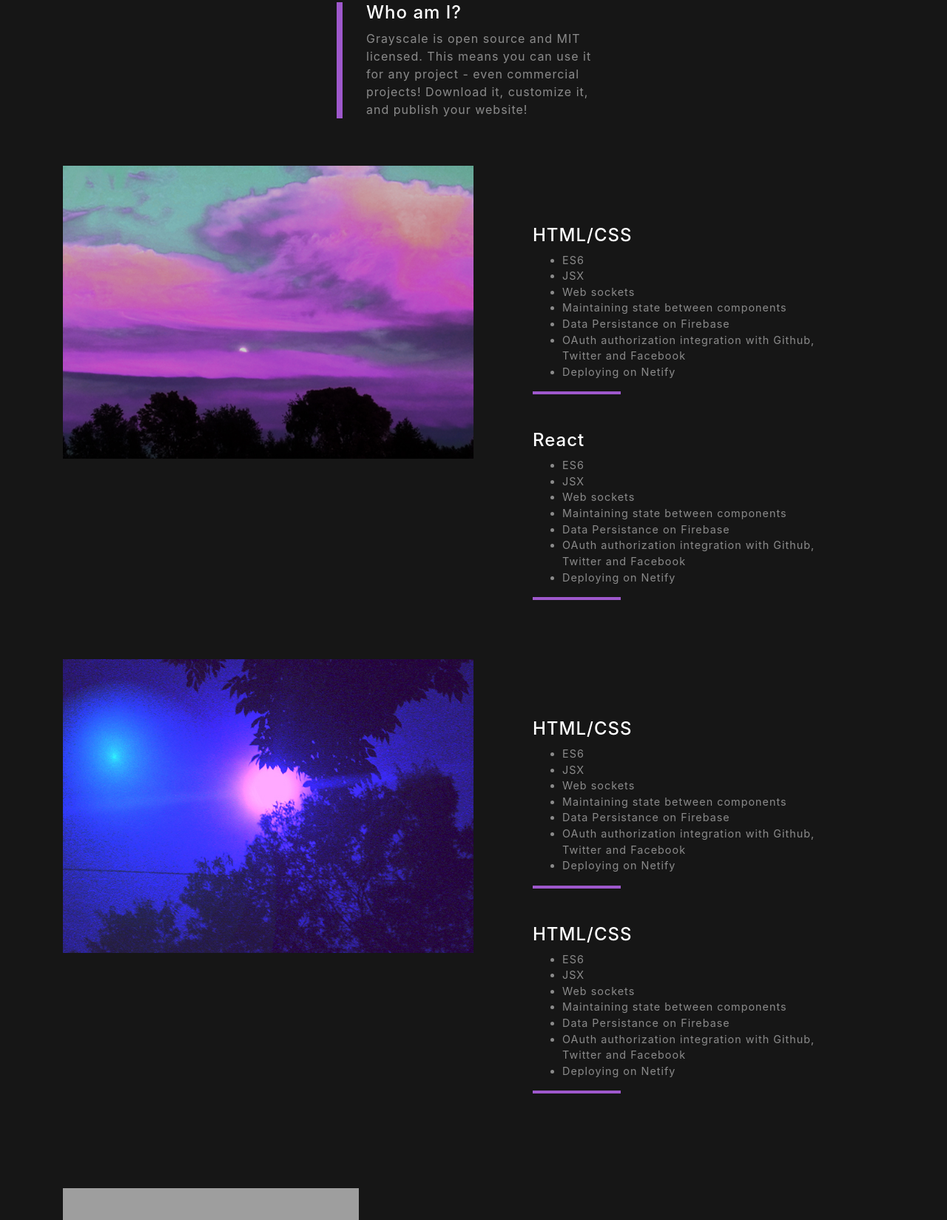
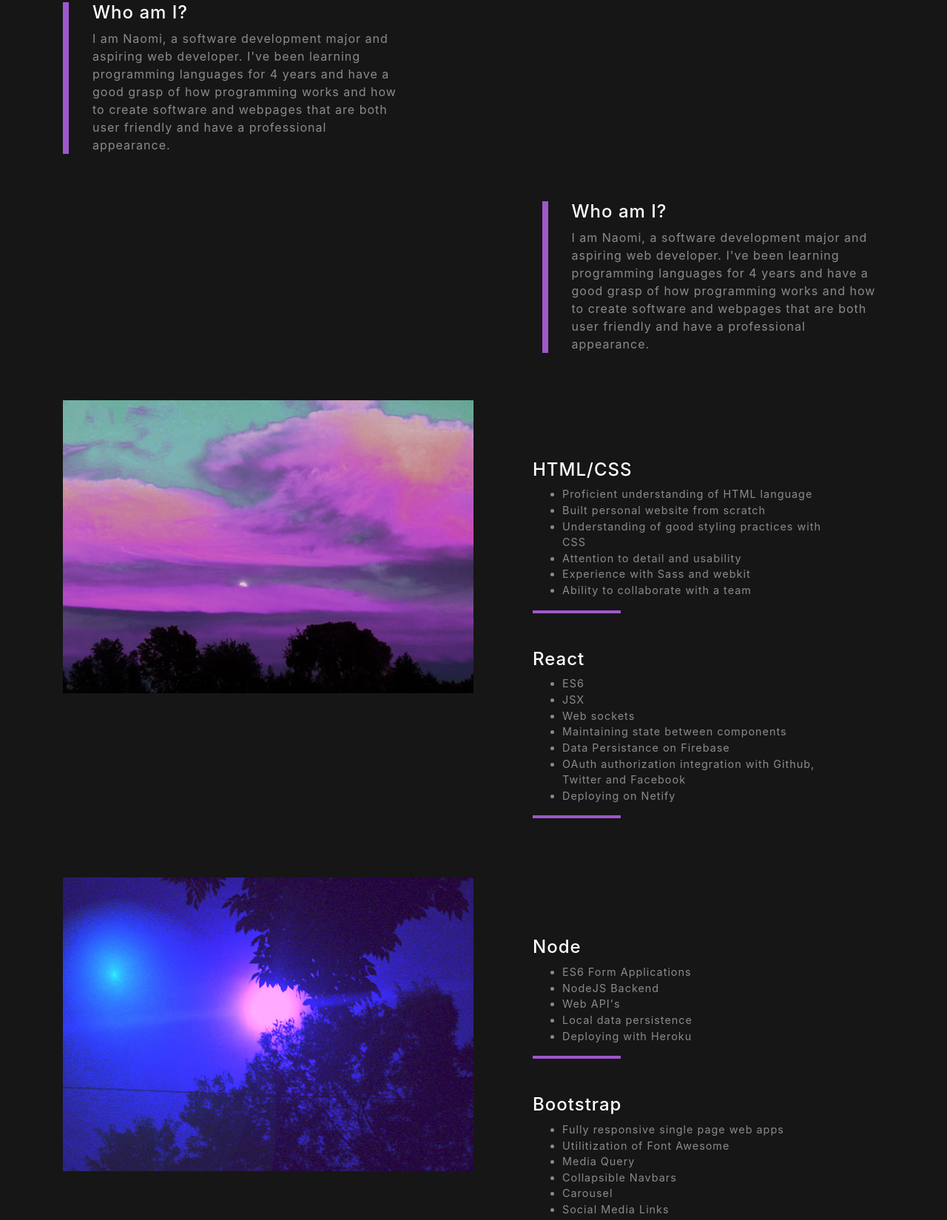
Before and after one commit to NaomiKeller/shop-demo, a website with bundled scripts: page index.html in a window 1280 px wide. Shown: the part 957-2606 px from the top of the page at 74% size. Built offline with nearby package versions, Linux system fonts and the light colour scheme; grey boxes are pictures that could not be loaded.

Commit message:
Changed page title

```diff
--- a/css/grayscale.scss
+++ b/css/grayscale.scss
@@ -123,7 +123,7 @@
   font-size: 2.5rem;
   line-height: 2.5rem;
   letter-spacing: 0.8rem;
-  background: linear-gradient(177deg, #48008b, #8b4db4, #FFF);
+  background: linear-gradient(177deg, #0c002010, #8b4db4, #FFF);
   background-size: 400% 400%;
 
   -webkit-animation: AnimationName 15s ease infinite;
--- a/index.html
+++ b/index.html
@@ -87,16 +87,31 @@
     <!-- Projects Section -->
     <section id="projects" class="projects-section bg-black">
       <div class="container">
-        <!-- Featured Project Row -->
-        <div class="row align-items-center no-gutters mb-5 mb-lg-7
-        row d-flex justify-content-center">
-          <div class="col-xl-4 col-lg-5">
+        <!-- About me -->
+        <div class="row align-self-start no-gutters mb-5 mb-lg-7
+        row d-flex justify-content-start">
+          <div class="col-xl-5 col-lg-6">
               <div class="featured-text text-center text-lg-left text-white">
                 <h4>Who am I?</h4>
                 <p class="text-white-50 mb-10">
-                  Grayscale is open source and MIT licensed. This means you can
-                  use it for any project - even commercial projects! Download it,
-                  customize it, and publish your website!
+                  I am Naomi, a software development major and aspiring web developer.
+                  I've been learning programming languages for 4 years and have a good grasp of
+                  how programming works and how to create software and webpages that are both
+                  user friendly and have a professional appearance.
+                </p>
+              </div>
+          </div>
+        </div>
+        <div class="row align-self-end no-gutters mb-5 mb-lg-7
+        row d-flex justify-content-end ">
+          <div class="col-xl-5 col-lg-6">
+              <div class="featured-text text-center text-lg-left text-white">
+                <h4>Who am I?</h4>
+                <p class="text-white-50 mb-10">
+                  I am Naomi, a software development major and aspiring web developer.
+                  I've been learning programming languages for 4 years and have a good grasp of
+                  how programming works and how to create software and webpages that are both
+                  user friendly and have a professional appearance.
                 </p>
               </div>
           </div>
@@ -116,13 +131,12 @@
                   <h4 class="text-white">HTML/CSS</h4>
                   <p class="mb-0">
                     <ul class="text-white-50">
-                      <li>ES6</li>
-                      <li>JSX</li>
-                      <li>Web sockets</li>
-                      <li>Maintaining state between components</li>
-                      <li>Data Persistance on Firebase</li>
-                      <li>OAuth authorization integration with Github, Twitter and Facebook</li>
-                      <li>Deploying on Netify</li>
+                      <li>Proficient understanding of HTML language</li>
+                      <li>Built personal website from scratch</li>
+                      <li>Understanding of good styling practices with CSS</li>
+                      <li>Attention to detail and usability</li>
+                      <li>Experience with Sass and webkit</li>
+                      <li>Ability to collaborate with a team</li>
                     </ul>
                   </p>
                   <hr class="d-none d-lg-block mb-5 ml-0" />
@@ -156,29 +170,26 @@
                 <div
                   class="project-text w-100 my-auto text-center text-lg-left"
                 >
-                <h4 class="text-white">HTML/CSS</h4>
+                <h4 class="text-white">Node</h4>
                 <p class="mb-0">
                   <ul class="text-white-50">
-                    <li>ES6</li>
-                    <li>JSX</li>
-                    <li>Web sockets</li>
-                    <li>Maintaining state between components</li>
-                    <li>Data Persistance on Firebase</li>
-                    <li>OAuth authorization integration with Github, Twitter and Facebook</li>
-                    <li>Deploying on Netify</li>
+                    <li>ES6 Form Applications</li>
+                    <li>NodeJS Backend</li>
+                    <li>Web API's</li>
+                    <li>Local data persistence</li>
+                    <li>Deploying with Heroku</li>
                   </ul>
                 </p>
                 <hr class="d-none d-lg-block mb-5 ml-0" />
-                <h4 class="text-white">HTML/CSS</h4>
+                <h4 class="text-white">Bootstrap</h4>
                 <p class="mb-0">
                   <ul class="text-white-50">
-                    <li>ES6</li>
-                    <li>JSX</li>
-                    <li>Web sockets</li>
-                    <li>Maintaining state between components</li>
-                    <li>Data Persistance on Firebase</li>
-                    <li>OAuth authorization integration with Github, Twitter and Facebook</li>
-                    <li>Deploying on Netify</li>
+                    <li>Fully responsive single page web apps</li>
+                    <li>Utilitization of Font Awesome</li>
+                    <li>Media Query</li>
+                    <li>Collapsible Navbars</li>
+                    <li>Carousel</li>
+                    <li>Social Media Links</li>
                   </ul>
                 </p>
                 <hr class="d-none d-lg-block mb-5 ml-0" />
```
Also changed, not shown: css/grayscale.css, 1 other file.
